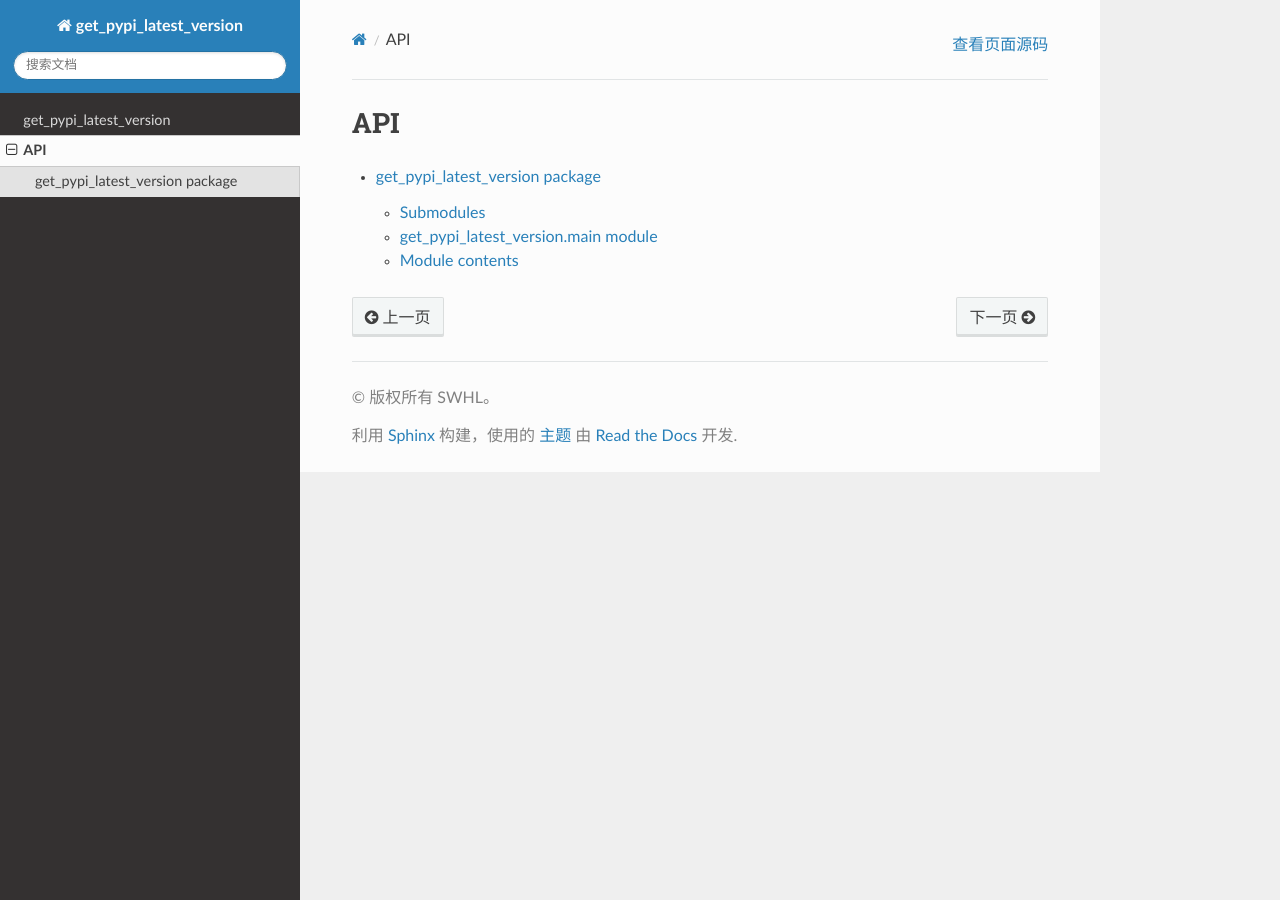
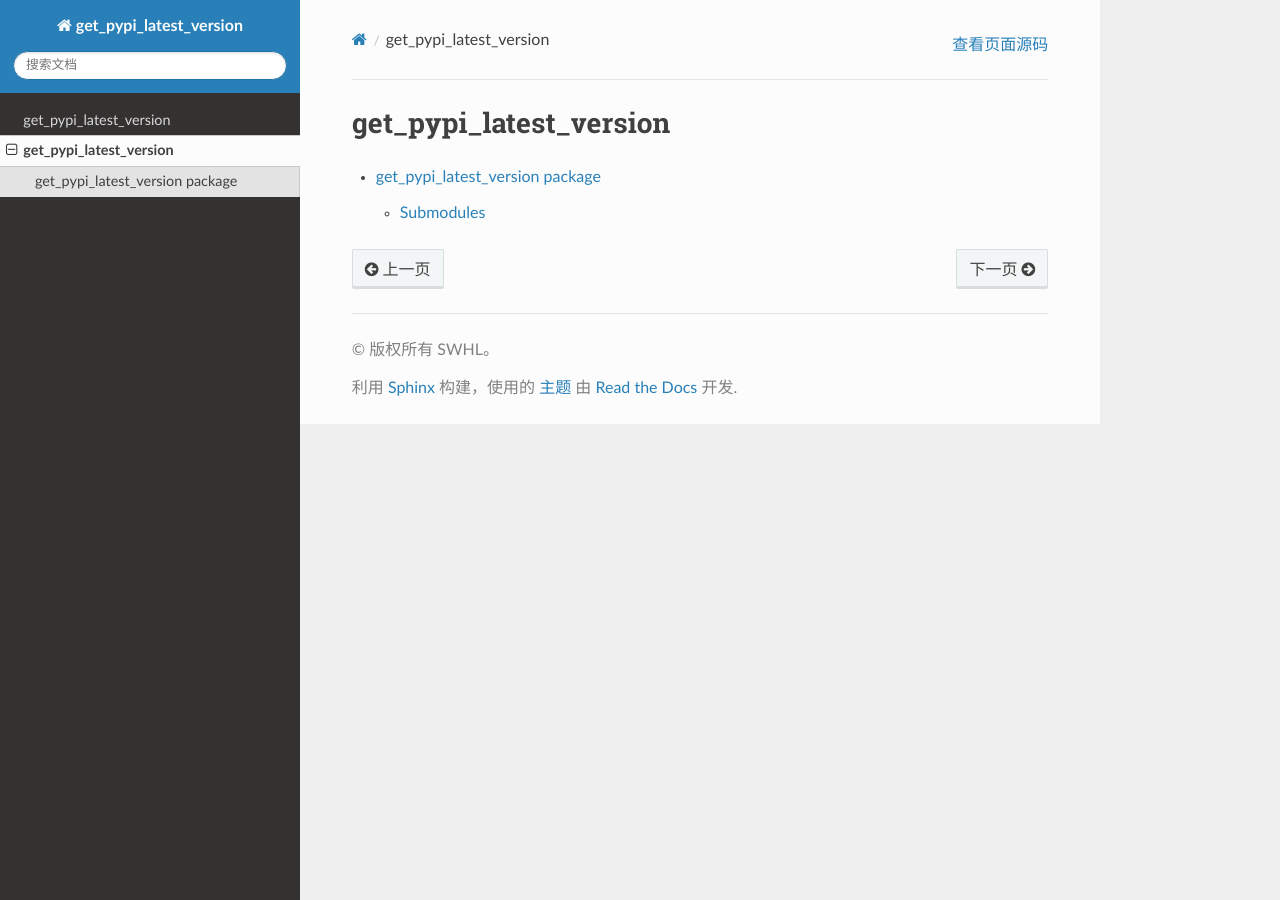
Before and after one commit to SWHL/GetPyPiLatestVersion, a Sphinx documentation site: the page built from source/API/modules.rst, in a window 1280 px wide. Built offline with Sphinx 7.4.7 and the Read the Docs theme 2.0.0, drawn with Linux system fonts in a browser that asks for light colours.

Commit message:
Update docs

```diff
--- a/source/API/modules.rst
+++ b/source/API/modules.rst
@@ -1,4 +1,4 @@
-API
+get_pypi_latest_version
 =======================
 
 .. toctree::
```
Also changed, not shown: source/API/get_pypi_latest_version.rst (+5 -10 lines).
